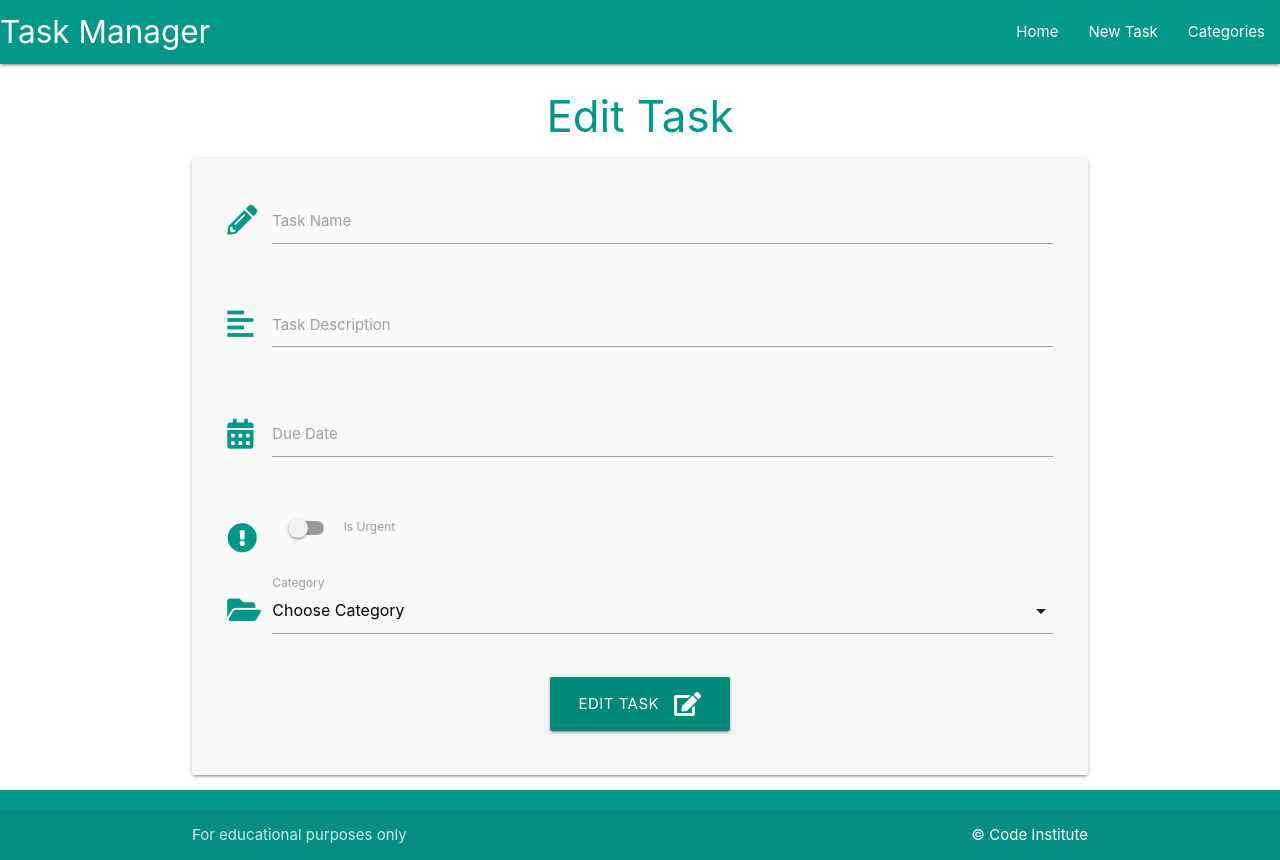
After one commit to Rafaela-Wetzel/flask-sqlalchemy-task-manager, a Flask app: template taskmanager/templates/edit_task.html in a window 1280 px wide. The commit adds this page. Run offline with Flask 3, Linux system fonts and the light colour scheme; the template is opened without the code that fills it, so the values that code supplies are empty.

Commit message:
Add edit task function

```diff
--- a/run.py
+++ b/run.py
@@ -1,5 +1,6 @@
 import os
 from taskmanager import app
+
 
 if __name__ == "__main__":
     app.run(
--- a/taskmanager/static/js/script.js
+++ b/taskmanager/static/js/script.js
@@ -14,7 +14,7 @@ document.addEventListener("DOMContentLoaded", function() {
   let selects = document.querySelectorAll("select");
   M.FormSelect.init(selects);
 
-  // collapsible initialization
-  let collapsibles = document.querySelectorAll('.collapsible');
+  // collapsible initializataion
+  let collapsibles = document.querySelectorAll(".collapsible");
   M.Collapsible.init(collapsibles);
 });
--- a/taskmanager/templates/add_category.html
+++ b/taskmanager/templates/add_category.html
@@ -16,7 +16,7 @@
         <!-- submit button -->
         <div class="row">
             <div class="col s12 center-align">
-                <button type="submit" class="btn-large teal lighten-1">
+                <button type="submit" class="btn-large teal">
                     Add Category <i class="fas fa-plus-square right"></i>
                 </button>
             </div>
--- a/taskmanager/templates/base.html
+++ b/taskmanager/templates/base.html
@@ -18,7 +18,7 @@
 
     <header>
         <!-- top navbar -->
-        <nav class="teal lighten-1">
+        <nav class="teal">
             <div class="nav-wrapper">
             <a href="{{ url_for('home') }}" class="brand-logo">Task Manager</a>
             <a href="#" data-target="mobile-demo" class="sidenav-trigger"><i class="fas fa-bars"></i></a>
@@ -43,7 +43,7 @@
         {% endblock %}
     </main>
 
-    <footer class="page-footer teal lighten-1">
+    <footer class="page-footer teal">
         <div class="footer-copyright">
             <div class="container">
                 For educational purposes only
--- a/taskmanager/templates/edit_category.html
+++ b/taskmanager/templates/edit_category.html
@@ -1,14 +1,14 @@
 {% extends "base.html" %}
 {% block content %}
 
-<h3 class="teal-text center-align">Edit Category</h3>
+<h3 class="light-blue-text text-darken-4 center-align">Edit Category</h3>
 
 <div class="row card-panel grey lighten-5">
     <form class="col s12" method="POST" action="{{ url_for('edit_category', category_id=category.id) }}">
         <!-- category name -->
         <div class="row">
             <div class="input-field col s12">
-                <i class="fas fa-folder-open prefix teal-text"></i>
+                <i class="fas fa-folder-open prefix light-blue-text text-darken-4"></i>
                 <input id="category_name" name="category_name" value="{{ category.category_name }}" minlength="3" maxlength="25" type="text" class="validate" required>
                 <label for="category_name">Category Name</label>
             </div>
@@ -16,7 +16,7 @@
         <!-- submit button -->
         <div class="row">
             <div class="col s12 center-align">
-                <button type="submit" class="btn-large teal lighten-1">
+                <button type="submit" class="btn-large light-blue darken-1">
                     Edit Category <i class="fas fa-edit right"></i>
                 </button>
             </div>
--- /dev/null
+++ b/taskmanager/templates/edit_task.html
@@ -0,0 +1,82 @@
+{% extends "base.html" %}
+{% block content %}
+
+<h3 class="teal-text center-align">Edit Task</h3>
+
+<div class="row card-panel grey lighten-5">
+    <form class="col s12" method="POST" action="{{ url_for('edit_task', task_id=task.id) }}">
+        <!-- task name -->
+        <div class="row">
+            <div class="input-field col s12">
+                <i class="fas fa-pencil-alt prefix teal-text"></i>
+                <input id="task_name" name="task_name" value="{{ task.task_name }}" minlength="5" maxlength="50"
+                    type="text" class="validate" required>
+                <label for="task_name">Task Name</label>
+            </div>
+        </div>
+        <!-- task description -->
+        <div class="row">
+            <div class="input-field col s12">
+                <i class="fas fa-align-left prefix teal-text"></i>
+                <textarea id="task_description" name="task_description" minlength="5" maxlength="200" type="text"
+                    class="materialize-textarea validate" required>
+                    {{- task.task_description -}}
+                </textarea>
+                <label for="task_description">Task Description</label>
+            </div>
+        </div>
+        <!-- due date -->
+        <div class="row">
+            <div class="input-field col s12">
+                <i class="fas fa-calendar-alt prefix teal-text"></i>
+                <input id="due_date" name="due_date" type="text" value="{{ task.due_date.strftime('%d %B, %Y') }}"
+                    class="datepicker validate" required>
+                <label for="due_date">Due Date</label>
+            </div>
+        </div>
+        <!-- is urgent -->
+        <div class="row">
+            <div class="input-field col s12">
+                <div class="switch">
+                    <i class="fas fa-exclamation-circle prefix teal-text"></i>
+                    <label for="is_urgent">
+                        {% if task.is_urgent == True %}
+                            <input id="is_urgent" name="is_urgent" type="checkbox" checked>
+                        {% else %}
+                            <input id="is_urgent" name="is_urgent" type="checkbox">
+                        {% endif %}
+                        <span class="lever"></span>
+                        Is Urgent
+                    </label>
+                </div>
+            </div>
+        </div>
+        <!-- category id -->
+        <div class="row">
+            <div class="input-field col s12">
+                <i class="fas fa-folder-open prefix teal-text"></i>
+                <select id="category_id" name="category_id" class="validate" required>
+                    <option value="" disabled>Choose Category</option>
+                    {% for category in categories %}
+                        {% if category == task.category %}
+                            <option value="{{ category.id }}" selected>{{ category.category_name }}</option>
+                        {% else %}
+                            <option value="{{ category.id }}">{{ category.category_name }}</option>
+                        {% endif %}
+                    {% endfor %}
+                </select>
+                <label for="category_id">Category</label>
+            </div>
+        </div>
+        <!-- submit button -->
+        <div class="row">
+            <div class="col s12 center-align">
+                <button type="submit" class="btn-large teal darken-1">
+                    Edit Task <i class="fas fa-edit right"></i>
+                </button>
+            </div>
+        </div>
+    </form>
+</div>
+
+{% endblock %}
```
Also changed, not shown: taskmanager/routes.py (+19 -5 lines), taskmanager/templates/add_task.html (+6 -6 lines), taskmanager/templates/categories.html (+10 -11 lines), taskmanager/templates/tasks.html (+5 -2 lines).
